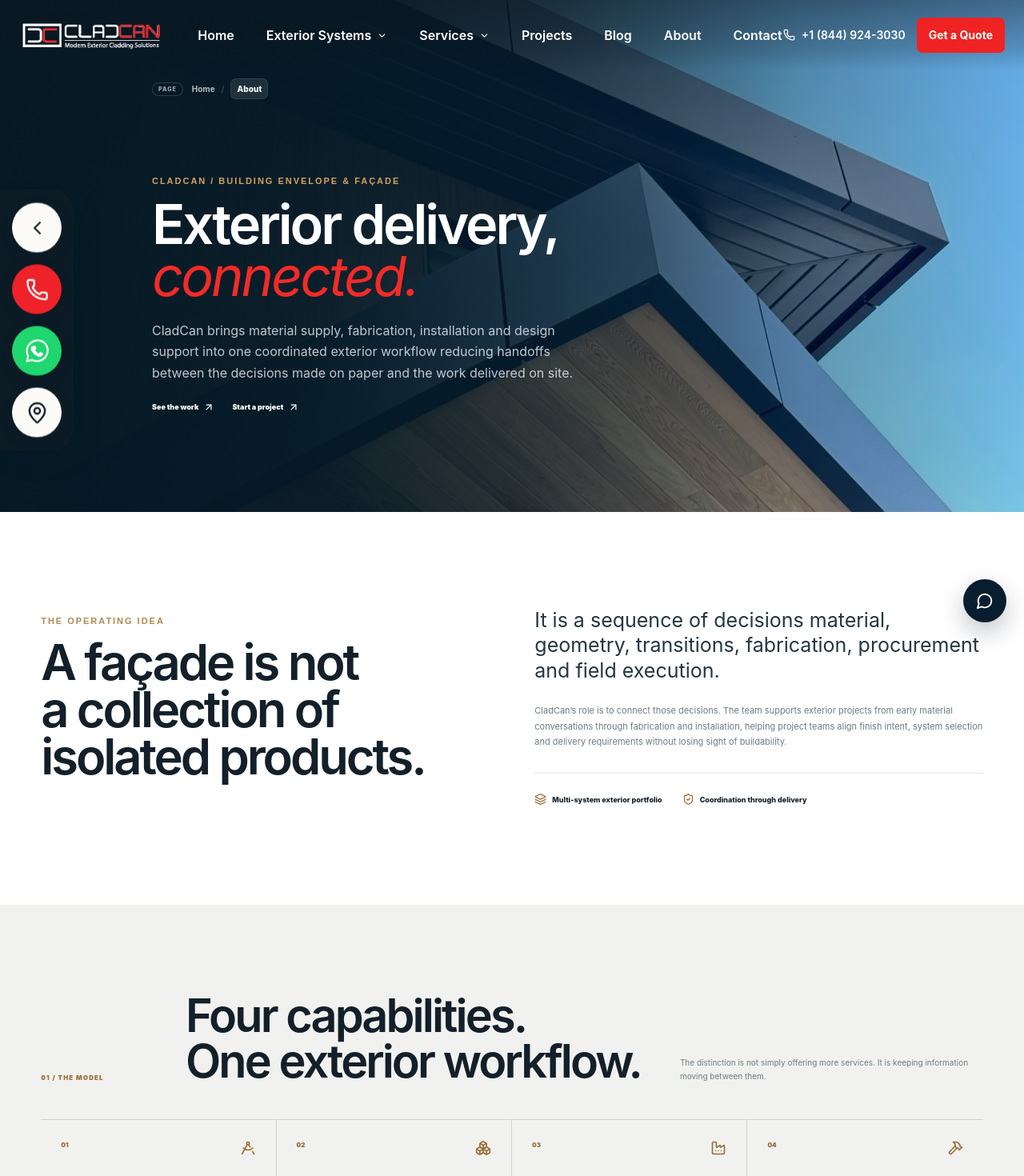
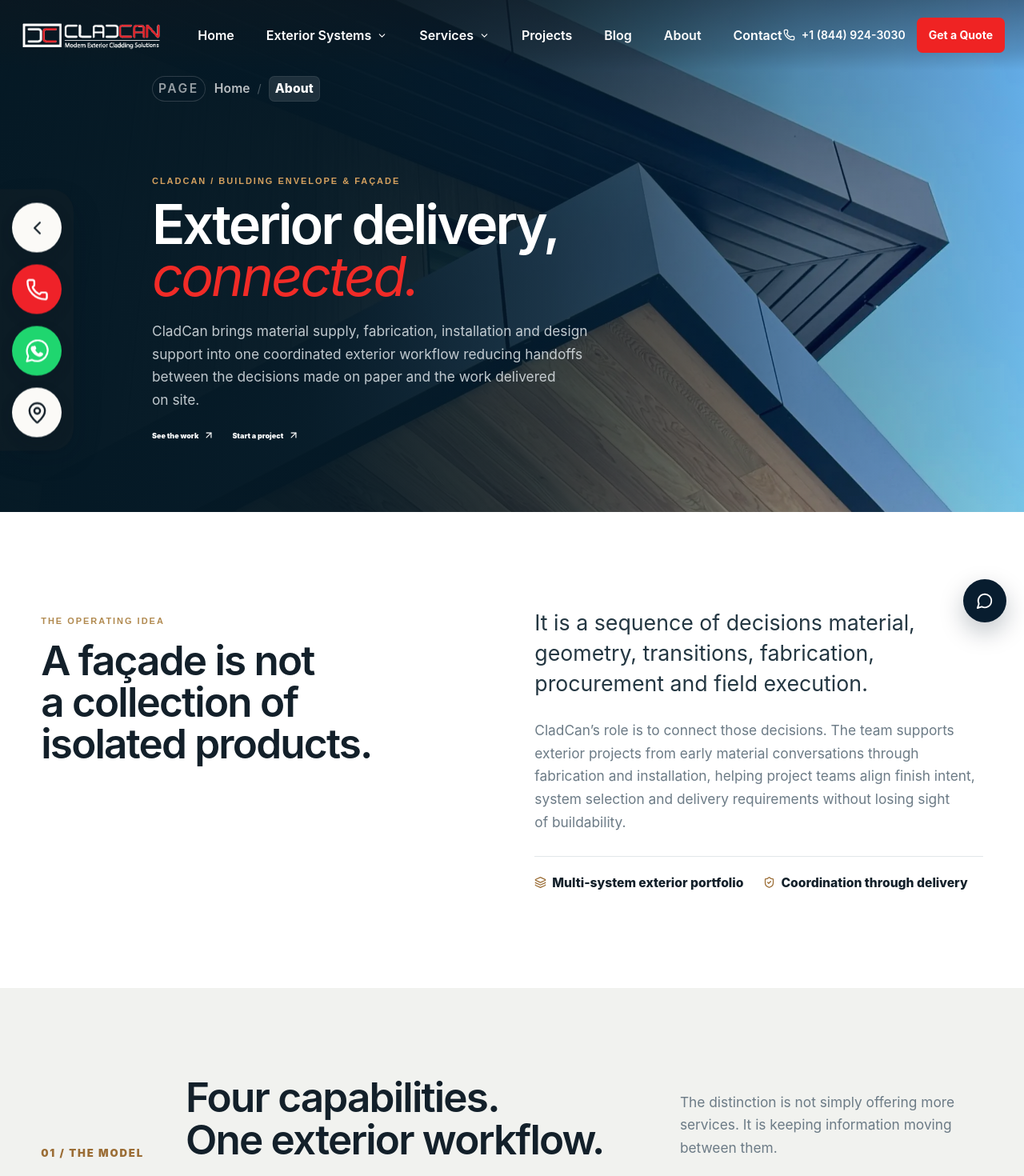
Before and after one commit to Sapyna/cladcan-website-production, a Next.js app: page /about in a window 1280 px wide. Shown: the top 1470 px of the page at 80% size. Built offline with nearby package versions, Linux system fonts and the light colour scheme.

Commit message:
Align About typography and enlarge breadcrumb navigation

```diff
--- a/app/typography-system.css
+++ b/app/typography-system.css
@@ -25,7 +25,33 @@ strong,b{font-weight:700}
 .referenceHeader .desktopNav a,.referenceHeader .desktopNav button{font-size:1rem!important;line-height:1.25!important;font-weight:600!important}
 .referenceHeader .headerPhone{font-size:.875rem!important;font-weight:600!important}
 .referenceHeader .headerQuote,.btn{font-size:.9375rem!important;line-height:1.2!important;font-weight:700!important}
+
+/* Internal breadcrumb / page navigation: readable at desktop distance */
 .pageBreadcrumbOverlay{font-family:var(--type-sans)!important}
+.pageBreadcrumbInner,
+.pageBreadcrumbInner a,
+.pageBreadcrumbInner > span,
+.pageBreadcrumbInner .current,
+.pageStickyTrailCrumbs,
+.pageStickyTrailCrumbs a,
+.pageStickyTrailCrumbs > span,
+.pageStickyTrail button{
+  font-size:clamp(.92rem,.88rem + .12vw,1rem)!important;
+  line-height:1.35!important;
+  font-weight:600!important;
+}
+.pageBreadcrumbType,
+.pageStickyType{
+  font-size:.76rem!important;
+  line-height:1!important;
+  letter-spacing:.16em!important;
+  font-weight:750!important;
+}
+.pageBreadcrumbInner i,
+.pageStickyTrailCrumbs i{
+  margin-inline:.55rem!important;
+  font-size:.9rem!important;
+}
 
 .eyebrow,.systemsPageEyebrow,.servicesKicker,.contactFinalKicker,.aboutV8Kicker,.projectsV11Hero .eyebrow,.caseV11Hero .eyebrow,.insightsHero .eyebrow{font-family:Arial,Helvetica,sans-serif!important}
 
@@ -41,10 +67,6 @@ strong,b{font-weight:700}
 .insightsLibraryHead p,
 .insightsCardBody p,
 .insightsFunnel p,
-.aboutV8Intro p,
-.aboutV8Statement p,
-.aboutV8Copy p,
-.aboutV8Grid p,
 .contactFinalSectionHead p,
 .contactFinalAreaSummary p,
 .contactFinalFaq p,
@@ -71,6 +93,55 @@ strong,b{font-weight:700}
 .insightsTopicRail b,.insightsFunnelLinks a{font-size:1rem!important}
 .insightsFunnelLinks a{line-height:1.45!important}
 
+/* ABOUT — align scale with Services / Projects */
+.aboutV8HeroFoot p,
+.aboutV8Manifesto p,
+.aboutV8Manifesto .lead,
+.aboutV8SectionHead p,
+.aboutV8CapabilityRail p,
+.aboutV8MarketsCopy p,
+.aboutV8Proof p,
+.aboutV8Final p{
+  font-size:clamp(1rem,.97rem + .14vw,1.125rem)!important;
+  line-height:1.66!important;
+}
+.aboutV8Manifesto .lead{
+  font-size:clamp(1.35rem,1.15rem + .65vw,1.8rem)!important;
+  line-height:1.42!important;
+}
+.aboutV8Manifesto h2,
+.aboutV8SectionHead h2,
+.aboutV8MarketsCopy h2,
+.aboutV8Proof h2,
+.aboutV8Final h2{
+  font-size:clamp(2.5rem,4vw,4.75rem)!important;
+  line-height:1.02!important;
+  letter-spacing:-.035em!important;
+}
+.aboutV8CapabilityRail h3{
+  font-size:clamp(1.15rem,1.05rem + .25vw,1.4rem)!important;
+  line-height:1.25!important;
+}
+.aboutV8CapabilityRail b,
+.aboutV8CapabilityRail strong,
+.aboutV8MiniProof span,
+.aboutV8Audience b,
+.aboutV8ProcessGrid b,
+.aboutV8ProofCards strong,
+.aboutV8TextLink{
+  font-size:.98rem!important;
+  line-height:1.4!important;
+}
+.aboutV8Audience small,
+.aboutV8ProofCards span,
+.aboutV8ProcessGrid span,
+.aboutV8SectionHead>span,
+.aboutV8MarketsVisual span,
+.aboutV8Final>div>span{
+  font-size:.82rem!important;
+  line-height:1.4!important;
+}
+
 /* Contact attachment state */
 .contactAttachmentFeedback{
   width:100%;
@@ -95,6 +166,8 @@ strong,b{font-weight:700}
   body{font-weight:400}
   .referenceHeader .mobileNav a{font-size:1rem!important;line-height:1.3!important;font-weight:700!important}
   button,input,select,textarea{font-size:1rem!important}
+  .pageBreadcrumbInner,.pageBreadcrumbInner a,.pageBreadcrumbInner>span{font-size:.9rem!important}
+  .pageBreadcrumbType{font-size:.7rem!important}
 }
 
 /* Sitewide native system typography */
```
